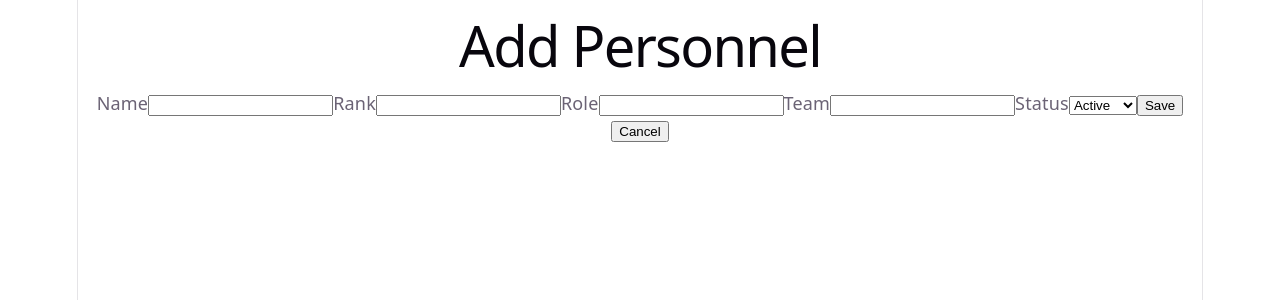
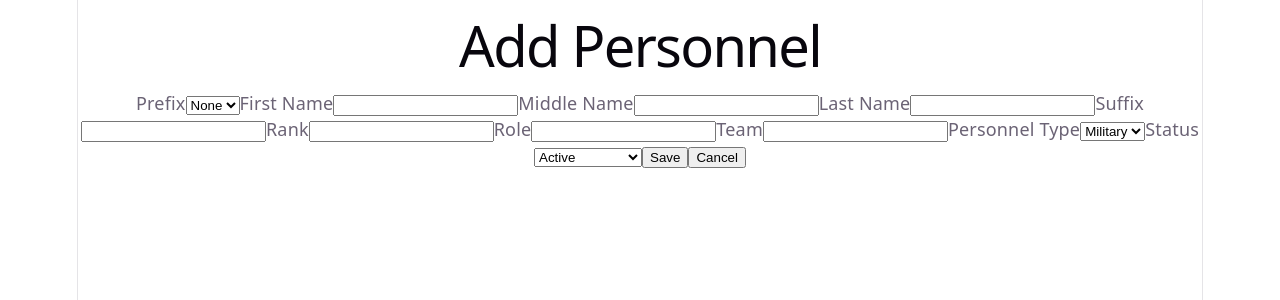
Before and after one commit to DragonJedi0/sgc_site, a React (Vite) app: page /personnel/new in a window 1280 px wide. Shown: the top 300 px of the page. Built offline with nearby package versions, Linux system fonts and the light colour scheme; no server answers.

Commit message:
feat: expand personnel schema with name fields and enums

```diff
--- a/src/pages/PersonnelDetail.tsx
+++ b/src/pages/PersonnelDetail.tsx
@@ -4,10 +4,15 @@ import { supabase } from '../lib/supabase';
 
 type Personnel = {
   id: string;
-  name: string;
-  rank: string;
+  prefix: string | null;
+  first_name: string;
+  middle_name: string | null;
+  last_name: string;
+  suffix: string | null;
+  rank: string | null;
   role: string;
   team: string | null;
+  personnel_type: string;
   status: string;
 };
 
@@ -50,14 +55,18 @@ export default function PersonnelDetail() {
 
   return (
     <div>
-      <h1>{person.name}</h1>
-      <p>Rank: {person.rank}</p>
+      <h1>
+        {person.prefix ? `${person.prefix} ` : ''}
+        {person.first_name}
+        {person.middle_name ? ` ${person.middle_name}` : ''}
+        {person.last_name}
+        {person.suffix ? ` ${person.suffix}` : ''}
+      </h1>
+      <p>Rank: {person.rank ?? 'N/A'}</p>
       <p>Role: {person.role}</p>
       <p>Team: {person.team ?? 'Unassigned'}</p>
+      <p>Personnel Type: {person.personnel_type}</p>
       <p>Status: {person.status}</p>
-      <button onClick={() => navigate('/')}>Back</button>
-      <button onClick={() => navigate(`/personnel/${person.id}/edit`)}>Edit</button>
-      <button onClick={handleDelete}>Delete</button>
     </div>
   );
 }
--- a/src/pages/PersonnelForm.tsx
+++ b/src/pages/PersonnelForm.tsx
@@ -3,18 +3,28 @@ import { useParams, useNavigate } from 'react-router-dom';
 import { supabase } from '../lib/supabase';
 
 type PersonnelFormData = {
-  name: string;
+  prefix: string;
+  first_name: string;
+  middle_name: string;
+  last_name: string;
+  suffix: string;
   rank: string;
   role: string;
   team: string;
+  personnel_type: string;
   status: string;
 };
 
 const defaultForm: PersonnelFormData = {
-  name: '',
+  prefix: '',
+  first_name: '',
+  middle_name: '',
+  last_name: '',
+  suffix: '',
   rank: '',
   role: '',
   team: '',
+  personnel_type: 'military',
   status: 'active',
 };
 
@@ -76,18 +86,54 @@ export default function PersonnelForm() {
     <div>
       <h1>{isEditing ? 'Edit Personnel' : 'Add Personnel'}</h1>
       <form onSubmit={handleSubmit}>
-        <label>Name<input name="name" value={form.name} onChange={handleChange} required /></label>
-        <label>Rank<input name="rank" value={form.rank} onChange={handleChange} required /></label>
-        <label>Role<input name="role" value={form.role} onChange={handleChange} required /></label>
-        <label>Team<input name="team" value={form.team} onChange={handleChange} /></label>
-        <label>
-          Status
-          <select name="status" value={form.status} onChange={handleChange}>
+        <label htmlFor="prefix">Prefix</label>
+          <select id="prefix" name="prefix" value={form.prefix} onChange={handleChange}>
+            <option value="">None</option>
+            <option value="Mr.">Mr.</option>
+            <option value="Ms.">Ms.</option>
+            <option value="Mrs.">Mrs.</option>
+            <option value="Dr.">Dr.</option>
+          </select>
+
+          <label htmlFor="first_name">First Name</label>
+          <input id="first_name" name="first_name" value={form.first_name} onChange={handleChange} required />
+
+          <label htmlFor="middle_name">Middle Name</label>
+          <input id="middle_name" name="middle_name" value={form.middle_name} onChange={handleChange} />
+
+          <label htmlFor="last_name">Last Name</label>
+          <input id="last_name" name="last_name" value={form.last_name} onChange={handleChange} required />
+
+          <label htmlFor="suffix">Suffix</label>
+          <input id="suffix" name="suffix" value={form.suffix} onChange={handleChange} />
+
+          <label htmlFor="rank">Rank</label>
+          <input id="rank" name="rank" value={form.rank} onChange={handleChange} />
+
+          <label htmlFor="role">Role</label>
+          <input id="role" name="role" value={form.role} onChange={handleChange} required />
+
+          <label htmlFor="team">Team</label>
+          <input id="team" name="team" value={form.team} onChange={handleChange} />
+
+          <label htmlFor="personnel_type">Personnel Type</label>
+          <select id="personnel_type" name="personnel_type" value={form.personnel_type} onChange={handleChange}>
+            <option value="military">Military</option>
+            <option value="civilian">Civilian</option>
+          </select>
+
+          <label htmlFor="status">Status</label>
+          <select id="status" name="status" value={form.status} onChange={handleChange}>
             <option value="active">Active</option>
             <option value="inactive">Inactive</option>
+            <option value="mia">MIA</option>
             <option value="kia">KIA</option>
+            <option value="deceased">Deceased</option>
+            <option value="retired">Retired</option>
+            <option value="transferred">Transferred</option>
+            <option value="medical_leave">Medical Leave</option>
+            <option value="suspended">Suspended</option>
           </select>
-        </label>
         <button type="submit" disabled={loading}>
           {loading ? 'Saving...' : 'Save'}
         </button>
--- a/src/pages/PersonnelList.tsx
+++ b/src/pages/PersonnelList.tsx
@@ -4,10 +4,15 @@ import { Link, useNavigate } from 'react-router-dom';
 
 type Personnel = {
   id: string;
-  name: string;
-  rank: string;
+  prefix: string | null;
+  first_name: string;
+  middle_name: string | null;
+  last_name: string;
+  suffix: string | null;
+  rank: string | null;
   role: string;
   team: string | null;
+  personnel_type: string;
   status: string;
 };
 
@@ -39,7 +44,9 @@ export default function PersonnelList() {
         <ul>
           {personnel.map((p) => (
             <li key={p.id}>
-                <Link to={`/personnel/${p.id}`}>{p.name} — {p.rank} — {p.role}</Link>
+              <Link to={`/personnel/${p.id}`}>
+                {p.prefix ? `${p.prefix} ` : ''}{p.first_name} {p.middle_name ? `${p.middle_name} ` : ''}{p.last_name}{p.suffix ? ` ${p.suffix}` : ''} — {p.rank} — {p.role}
+              </Link>
             </li>
           ))}
         </ul>
```
